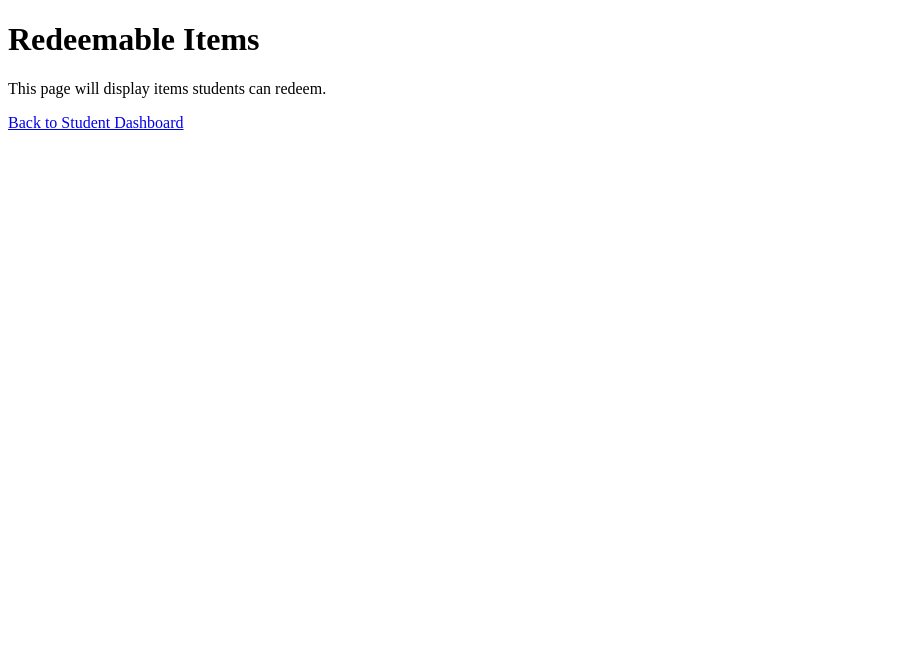
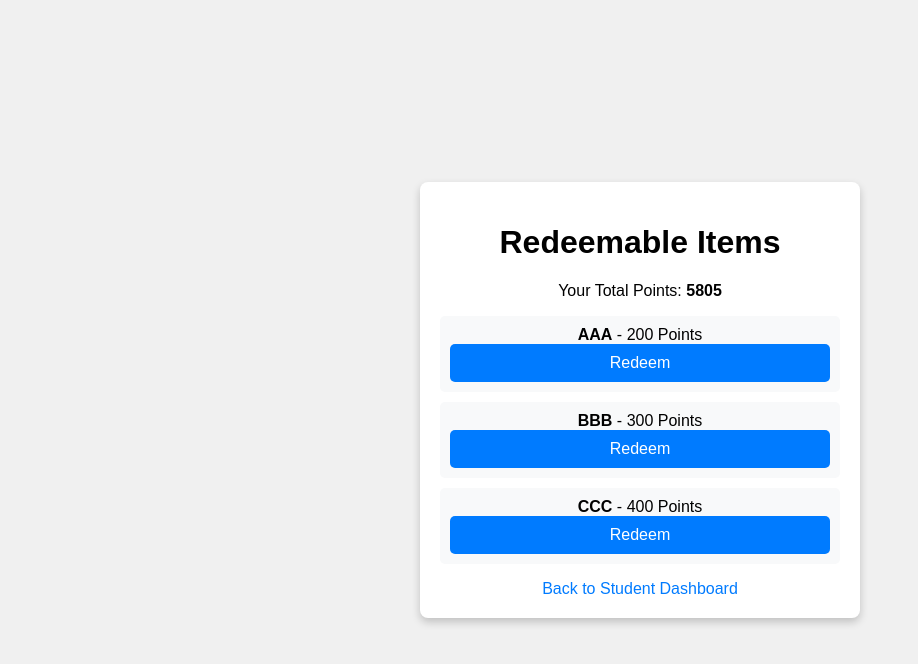
Before and after one commit to Kee-Wei-HengNp/DevOps_Oct2024_Team3_Assignment, a Flask app: page /redeemable-items in a window 1280 px wide. Shown: the top 664 px of the page, without its empty margins (0-918 px from the left). Run offline with Flask 3, Linux system fonts and the light colour scheme.

Commit message:
Added redeemable items page with redemption feature

```diff
--- a/app.py
+++ b/app.py
@@ -55,9 +55,23 @@ def student_page():
     }
     return render_template('student.html', username=user_data["username"], points=user_data["points"])
 
+# Dummy student data (for now, this will be replaced with actual user sessions later)
+students = {
+    "test_student": {"points": random.randint(500, 9999)}
+}
+
+# Dummy redeemable items (fixed list for now)
+redeemable_items = [
+    {"name": "AAA", "cost": 200},
+    {"name": "BBB", "cost": 300},
+    {"name": "CCC", "cost": 400}
+]
+
 @app.route('/redeemable-items')
-def redeemable_items():
-    return render_template('redeemable_items.html')
+def redeemable_items_page():
+    """Display available redeemable items."""
+    user = students["test_student"]  # Simulated logged-in student
+    return render_template('redeemable_items.html', items=redeemable_items, points=user["points"])
 
 @app.route('/redeemed-items')
 def redeemed_items():
@@ -67,5 +81,28 @@ def redeemed_items():
 def recover_password():
     return render_template('recover_password.html')
 
+
+@app.route('/redeem-item', methods=['POST'])
+def redeem_item():
+    """Handle item redemption."""
+    data = request.json
+    item_name = data.get("item")
+
+    user = students["test_student"]  # Simulated logged-in student
+    user_points = user["points"]
+
+    # Find the item
+    item = next((i for i in redeemable_items if i["name"] == item_name), None)
+
+    if not item:
+        return jsonify({"success": False, "message": "Item not found!"}), 404
+
+    if user_points < item["cost"]:
+        return jsonify({"success": False, "message": "Not enough points to redeem this item!"}), 400
+
+    # Deduct points and confirm redemption
+    user["points"] -= item["cost"]
+    return jsonify({"success": True, "message": f"Successfully redeemed {item_name}!", "remaining_points": user["points"]})
+
 if __name__ == '__main__':
     app.run(debug=True)
--- a/static/script.js
+++ b/static/script.js
@@ -68,3 +68,20 @@ document.getElementById('login-form').addEventListener('submit', async function
         document.getElementById('error-message').textContent = 'Unable to connect to the server.';
     }
 });
+
+async function redeemItem(itemName) {
+    const response = await fetch('/redeem-item', {
+        method: 'POST',
+        headers: { 'Content-Type': 'application/json' },
+        body: JSON.stringify({ item: itemName })
+    });
+
+    const result = await response.json();
+
+    if (result.success) {
+        alert(result.message);
+        document.getElementById("user-points").textContent = result.remaining_points;
+    } else {
+        alert(result.message);
+    }
+}
--- a/static/styles.css
+++ b/static/styles.css
@@ -98,3 +98,26 @@ a:hover {
 .button:hover {
   background-color: #0056b3;
 }
+
+.container {
+  background: white;
+  padding: 20px;
+  border-radius: 8px;
+  box-shadow: 0 4px 8px rgba(0, 0, 0, 0.2);
+  width: 400px;
+  text-align: center;
+  margin: auto;
+}
+
+ul {
+  list-style: none;
+  padding: 0;
+}
+
+
+li {
+  margin: 10px 0;
+  padding: 10px;
+  background: #f8f9fa;
+  border-radius: 5px;
+}
--- a/templates/redeemable_items.html
+++ b/templates/redeemable_items.html
@@ -4,10 +4,23 @@
     <meta charset="UTF-8">
     <meta name="viewport" content="width=device-width, initial-scale=1.0">
     <title>Redeemable Items</title>
+    <link rel="stylesheet" href="{{ url_for('static', filename='styles.css') }}">
 </head>
 <body>
-    <h1>Redeemable Items</h1>
-    <p>This page will display items students can redeem.</p>
-    <a href="/student">Back to Student Dashboard</a>
+    <div class="container">
+        <h1>Redeemable Items</h1>
+        <p>Your Total Points: <strong id="user-points">{{ points }}</strong></p>
+        <ul>
+            {% for item in items %}
+            <li>
+                <strong>{{ item.name }}</strong> - {{ item.cost }} Points
+                <button onclick="redeemItem('{{ item.name }}')">Redeem</button>
+            </li>
+            {% endfor %}
+        </ul>
+        <a href="/student">Back to Student Dashboard</a>
+    </div>
+
+    <script src="{{ url_for('static', filename='script.js') }}"></script>
 </body>
 </html>
```
